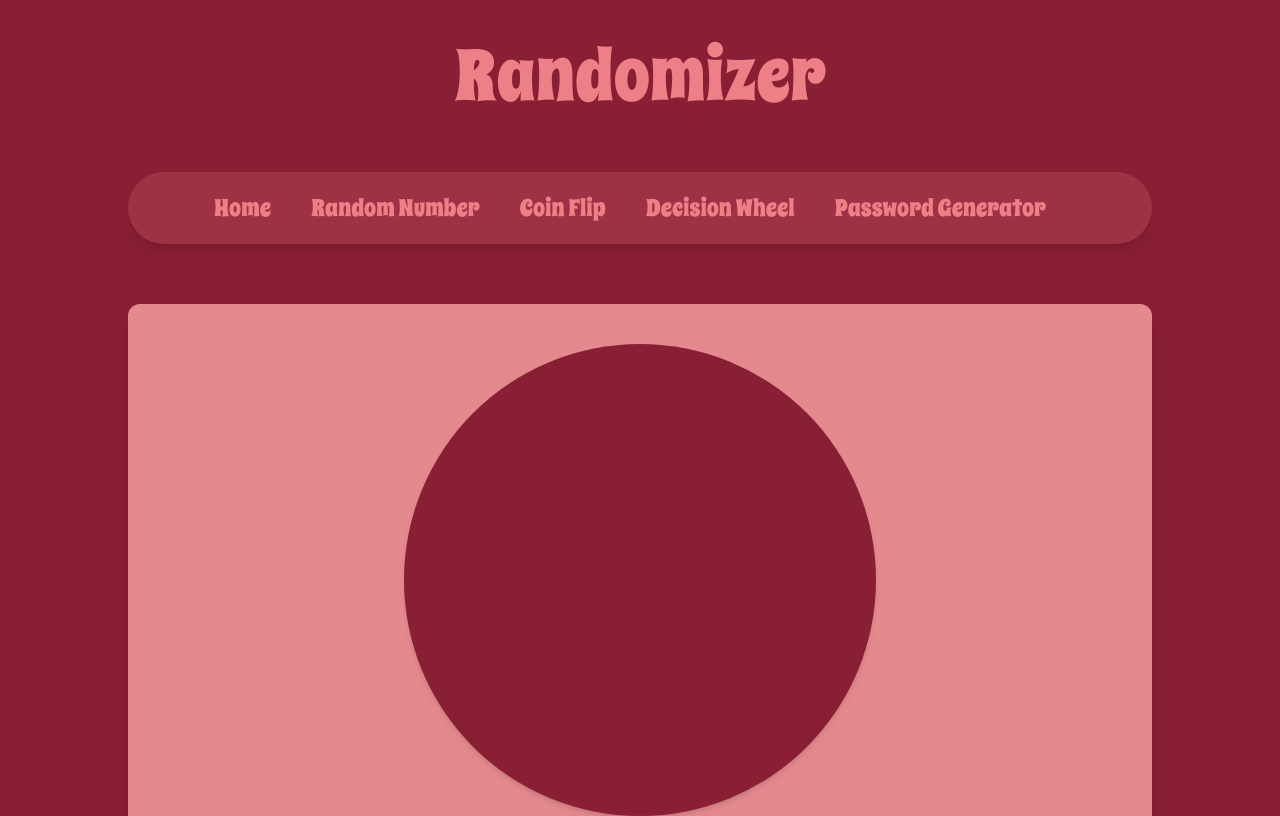
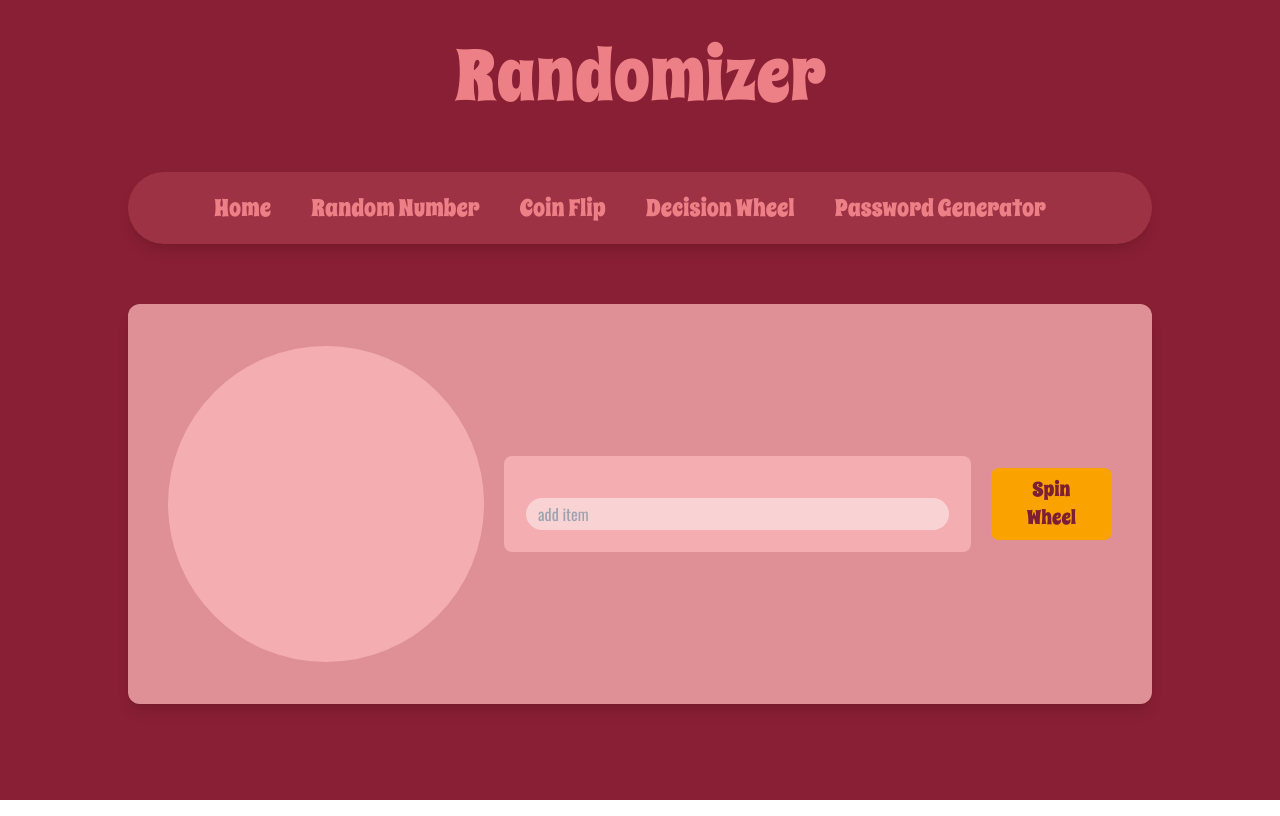
Before and after one commit to hnns-dev/randomizer_app, a React (Vite) app: page /decision-wheel in a window 1280 px wide. Shown: the top 816 px of the page. Built offline with nearby package versions, Linux system fonts and the light colour scheme; a web font is replaced by a local one.

Commit message:
add pw-gen page, routing

```diff
--- a/src/App.tsx
+++ b/src/App.tsx
@@ -5,6 +5,7 @@ import { Suspense } from "react";
 import RandomNumber from "./components/RandomNumber";
 import CoinFilp from "./components/CoinFilp";
 import DecisionWheel from "./components/desicionWheel";
+import PasswordGen from "./components/passwordGen";
 
 function Placeholder() {
   return (
@@ -45,6 +46,7 @@ function App() {
             <Route path="/random-number" element={<RandomNumber />} />
             <Route path="/coin-flip" element={<CoinFilp />} />
             <Route path="/decision-wheel" element={<DecisionWheel />} />
+            <Route path="/password-generator" element={<PasswordGen />} />
           </Routes>
         </Suspense>
       </div>
--- a/src/components/Navbar.tsx
+++ b/src/components/Navbar.tsx
@@ -28,7 +28,7 @@ export default function Navbar() {
           </Link>
           <Link
             className="hover:text-red_300 hover:scale-110 transform pr-5"
-            to="#"
+            to="/password-generator"
           >
             Password Generator
           </Link>
--- a/src/components/RandomNumber.tsx
+++ b/src/components/RandomNumber.tsx
@@ -43,7 +43,7 @@ export default function RandomNumber() {
     };
 
   return (
-    <div className="w-4/5 bg-red-300/80 rounded-xl shadow-lg p-10 mt-10 flex flex-col items-center justify-center gap-10">
+    <div className="w-4/5 bg-red_300/80 rounded-xl shadow-lg p-10 mt-10 flex flex-col items-center justify-center gap-10">
       <div className="flex gap-5 flex-wrap">
         <form className="max-w-sm mx-auto">
           <label
--- a/src/components/coinFilp.tsx
+++ b/src/components/coinFilp.tsx
@@ -10,7 +10,7 @@ export default function CoinFlip() {
   }
 
   return (
-    <div className="w-4/5 bg-red-300/80 rounded-xl shadow-lg p-10 mt-10 flex flex-col items-center justify-center gap-5">
+    <div className="w-4/5 bg-red_300/80 rounded-xl shadow-lg p-10 mt-10 flex flex-col items-center justify-center gap-5">
       <img src="img/coin.svg" alt="coin" className="h-40" />
       <p className="font-headline text-xl text-red_900 mb-5">
         Heads or Tails, what's it gonna be?
--- a/src/components/desicionWheel.tsx
+++ b/src/components/desicionWheel.tsx
@@ -1,7 +1,8 @@
 import React, { useState, FormEvent } from "react";
 import WheelItem from "./wheelItem";
+import Wheel from "./wheel";
 
-export default function DecisionWheel(): JSX.Element {
+function DecisionWheel(): JSX.Element {
   const [items, setItems] = useState<string[]>([]);
   const [inputValue, setInputValue] = useState<string>("");
 
@@ -18,10 +19,11 @@ export default function DecisionWheel(): JSX.Element {
   };
 
   return (
-    <div className="w-4/5 bg-red-300/80 rounded-xl shadow-lg p-10 mt-10 flex flex-col lg:grid-flow-row items-center justify-center gap-5">
-      <div className="flex flex-wrap gap-5 items-center justify-center">
-        <div className="rounded-full flex flex-grow aspect-square w-56 bg-red_800 shadow-md mb-5"></div>
-        <div className="bg-red_300 rounded-lg p-5 flex flex-col w-1/2 flex-grow justify-between">
+    <div className="w-4/5 bg-red_300/80 rounded-xl shadow-lg p-10 mt-10 flex flex-col lg:flex-row items-center justify-center gap-5">
+      <div className="w-56 h-56 lg:w-80 lg:h-80">
+        <Wheel items={items} />
+      </div>
+      <div className="bg-red_300 rounded-lg p-5 flex flex-col w-full lg:w-1/2 flex-grow justify-between">
         <ul className="flex flex-wrap mb-5">
           {items.map((item, index) => (
             <WheelItem
@@ -43,10 +45,11 @@ export default function DecisionWheel(): JSX.Element {
           />
         </form>
       </div>
-      </div>
       <button className="bg-gold hover:scale-105 transform text-red_900 text-xl font-headline py-2 px-4 rounded-lg">
         Spin Wheel
       </button>
     </div>
   );
 }
+
+export default DecisionWheel;
--- /dev/null
+++ b/src/components/passwordGen.tsx
@@ -0,0 +1,15 @@
+import React from "react";
+
+export default function () {
+  return (
+    <div className="w-4/5 bg-red_300/80 rounded-xl shadow-lg p-10 mt-10 flex flex-col lg:flex-row items-center justify-center gap-5">
+      <div className="font-headline text-2xl text-red_800 bg-red_300 p-5 rounded-lg">
+        {" "}
+        *********{" "}
+      </div>
+      <button className="bg-gold hover:scale-105 transform text-red_900 text-xl font-headline py-2 px-4 rounded-lg">
+        Generate Password
+      </button>
+    </div>
+  );
+}
--- /dev/null
+++ b/src/components/wheel.tsx
@@ -0,0 +1,81 @@
+import React from "react";
+
+interface WheelProps {
+  items: string[];
+}
+
+function Wheel({ items }: WheelProps): JSX.Element {
+  const colors = ["#891f34", "#cd3147", "#ed7f86"];
+  const defaultColor = "#f4adb0"; // Farbe für leeres Rad
+
+  const getWheelSections = () => {
+    if (items.length === 0) {
+      return <circle cx="100" cy="100" r="100" fill={defaultColor} />;
+    }
+
+    if (items.length === 1) {
+      return (
+        <g>
+          <circle cx="100" cy="100" r="100" fill={colors[0]} />
+          <text
+            x="100"
+            y="100"
+            textAnchor="middle"
+            dominantBaseline="middle"
+            fill="#fff"
+            fontSize="10"
+          >
+            {items[0]}
+          </text>
+        </g>
+      );
+    }
+
+    return items.map((item, index) => {
+      const startAngle = (index / items.length) * 360;
+      const endAngle = ((index + 1) / items.length) * 360;
+      const largeArcFlag = endAngle - startAngle <= 180 ? "0" : "1";
+
+      const startX = 100 + 100 * Math.cos((startAngle * Math.PI) / 180);
+      const startY = 100 + 100 * Math.sin((startAngle * Math.PI) / 180);
+      const endX = 100 + 100 * Math.cos((endAngle * Math.PI) / 180);
+      const endY = 100 + 100 * Math.sin((endAngle * Math.PI) / 180);
+
+      const pathData = [
+        `M 100 100`,
+        `L ${startX} ${startY}`,
+        `A 100 100 0 ${largeArcFlag} 1 ${endX} ${endY}`,
+        `Z`,
+      ].join(" ");
+
+      return (
+        <g key={index}>
+          <path d={pathData} fill={colors[index % colors.length]} />
+          <text
+            x="100"
+            y="100"
+            textAnchor="middle"
+            dominantBaseline="middle"
+            fill="#fff"
+            fontSize="8"
+            transform={`rotate(${
+              (startAngle + endAngle) / 2
+            } 100 100) translate(0 -75) rotate(-${
+              (startAngle + endAngle) / 2
+            })`}
+          >
+            {item}
+          </text>
+        </g>
+      );
+    });
+  };
+
+  return (
+    <svg viewBox="0 0 200 200" className="w-full h-full">
+      {getWheelSections()}
+    </svg>
+  );
+}
+
+export default Wheel;
--- a/src/components/wheelItem.tsx
+++ b/src/components/wheelItem.tsx
@@ -6,10 +6,7 @@ interface WheelItemProps {
   onDelete: () => void;
 }
 
-export default function WheelItem({
-  text,
-  onDelete,
-}: WheelItemProps): JSX.Element {
+function WheelItem({ text, onDelete }: WheelItemProps): JSX.Element {
   return (
     <div className="flex items-center gap-2 m-2">
       <li className="bg-red_400 text-red_900 text-xs md:text-sm lg:text-lg font-main border-red_800 px-3 py-1 w-fit rounded-full focus:outline-none">
@@ -22,3 +19,5 @@ export default function WheelItem({
     </div>
   );
 }
+
+export default WheelItem;
```
Lines whose indentation alone changed are shown as unchanged.
